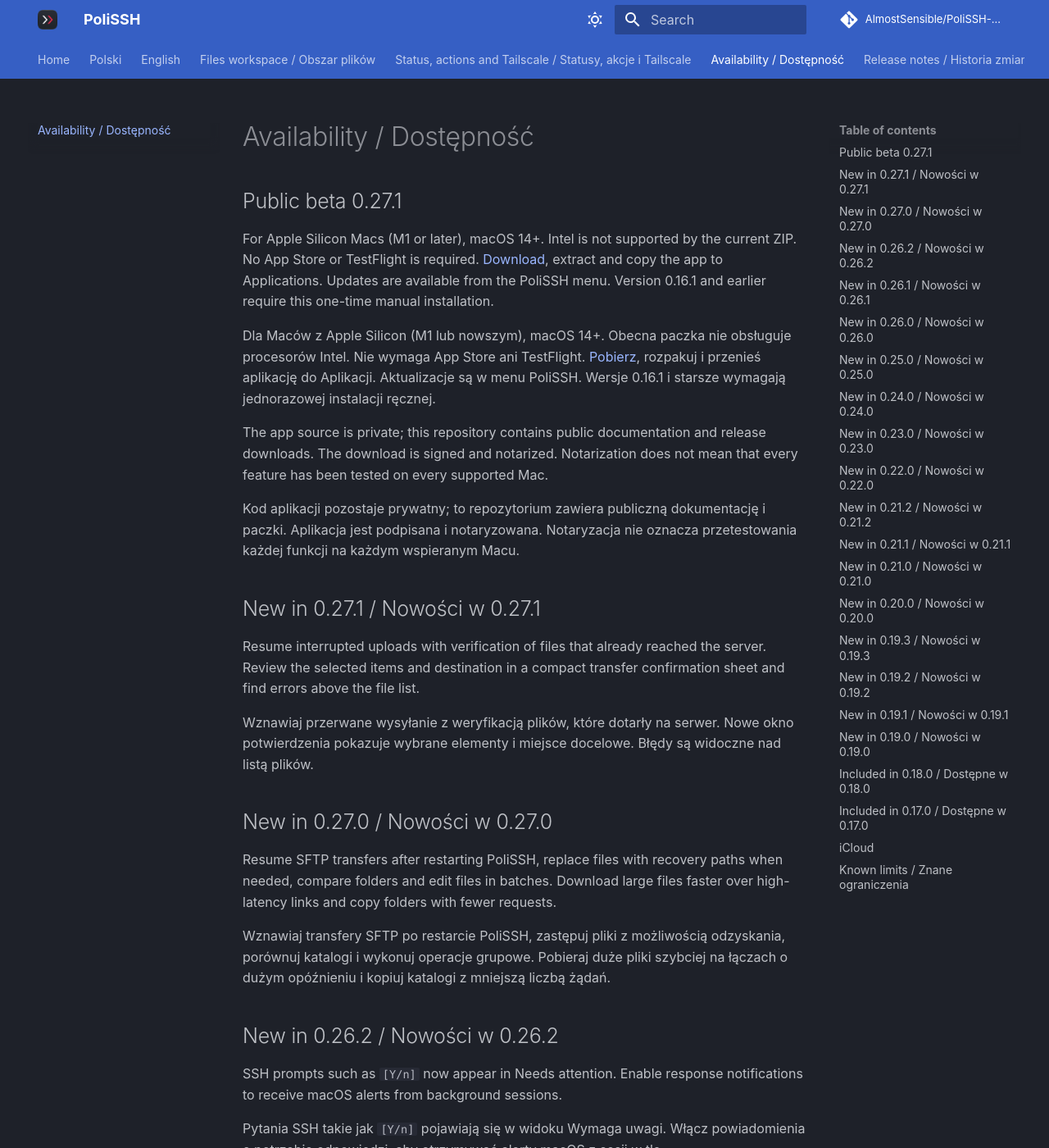
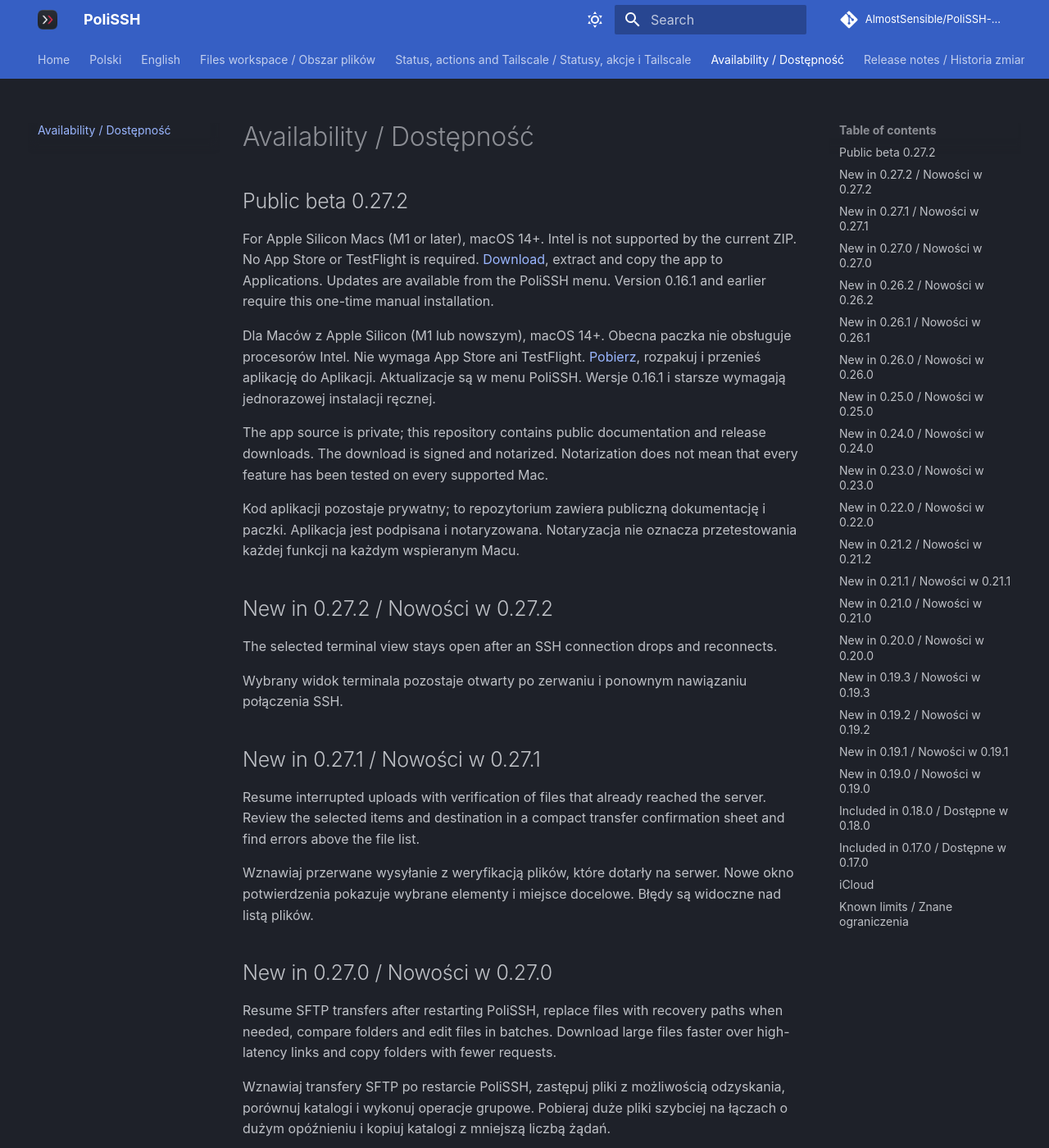
Before and after one commit to AlmostSensible/PoliSSH-docs, an MkDocs documentation site: the page built from docs/status.md, in a window 1280 px wide and 1400 px high. Shown: the whole window at 82% size. Built offline with MkDocs 1.6.1 and Material for MkDocs 9.7.7, drawn with Linux system fonts in a browser that asks for light colours; comment, search, counter and statistics services are not loaded.

Commit message:
Document PoliSSH 0.27.2 release

```diff
--- a/docs/status.md
+++ b/docs/status.md
@@ -1,14 +1,20 @@
 # Availability / Dostępność
 
-## Public beta 0.27.1
+## Public beta 0.27.2
 
-For Apple Silicon Macs (M1 or later), macOS 14+. Intel is not supported by the current ZIP. No App Store or TestFlight is required. [Download](https://github.com/AlmostSensible/PoliSSH-docs/releases/download/v0.27.1/PoliSSH-0.27.1-arm64.zip), extract and copy the app to Applications. Updates are available from the PoliSSH menu. Version 0.16.1 and earlier require this one-time manual installation.
+For Apple Silicon Macs (M1 or later), macOS 14+. Intel is not supported by the current ZIP. No App Store or TestFlight is required. [Download](https://github.com/AlmostSensible/PoliSSH-docs/releases/download/v0.27.2/PoliSSH-0.27.2-arm64.zip), extract and copy the app to Applications. Updates are available from the PoliSSH menu. Version 0.16.1 and earlier require this one-time manual installation.
 
-Dla Maców z Apple Silicon (M1 lub nowszym), macOS 14+. Obecna paczka nie obsługuje procesorów Intel. Nie wymaga App Store ani TestFlight. [Pobierz](https://github.com/AlmostSensible/PoliSSH-docs/releases/download/v0.27.1/PoliSSH-0.27.1-arm64.zip), rozpakuj i przenieś aplikację do Aplikacji. Aktualizacje są w menu PoliSSH. Wersje 0.16.1 i starsze wymagają jednorazowej instalacji ręcznej.
+Dla Maców z Apple Silicon (M1 lub nowszym), macOS 14+. Obecna paczka nie obsługuje procesorów Intel. Nie wymaga App Store ani TestFlight. [Pobierz](https://github.com/AlmostSensible/PoliSSH-docs/releases/download/v0.27.2/PoliSSH-0.27.2-arm64.zip), rozpakuj i przenieś aplikację do Aplikacji. Aktualizacje są w menu PoliSSH. Wersje 0.16.1 i starsze wymagają jednorazowej instalacji ręcznej.
 
 The app source is private; this repository contains public documentation and release downloads. The download is signed and notarized. Notarization does not mean that every feature has been tested on every supported Mac.
 
 Kod aplikacji pozostaje prywatny; to repozytorium zawiera publiczną dokumentację i paczki. Aplikacja jest podpisana i notaryzowana. Notaryzacja nie oznacza przetestowania każdej funkcji na każdym wspieranym Macu.
+
+## New in 0.27.2 / Nowości w 0.27.2
+
+The selected terminal view stays open after an SSH connection drops and reconnects.
+
+Wybrany widok terminala pozostaje otwarty po zerwaniu i ponownym nawiązaniu połączenia SSH.
 
 ## New in 0.27.1 / Nowości w 0.27.1
 
```
Also changed, not shown: docs/index.md (+1 -1 lines), docs/releases.md (+10 -0 lines).
